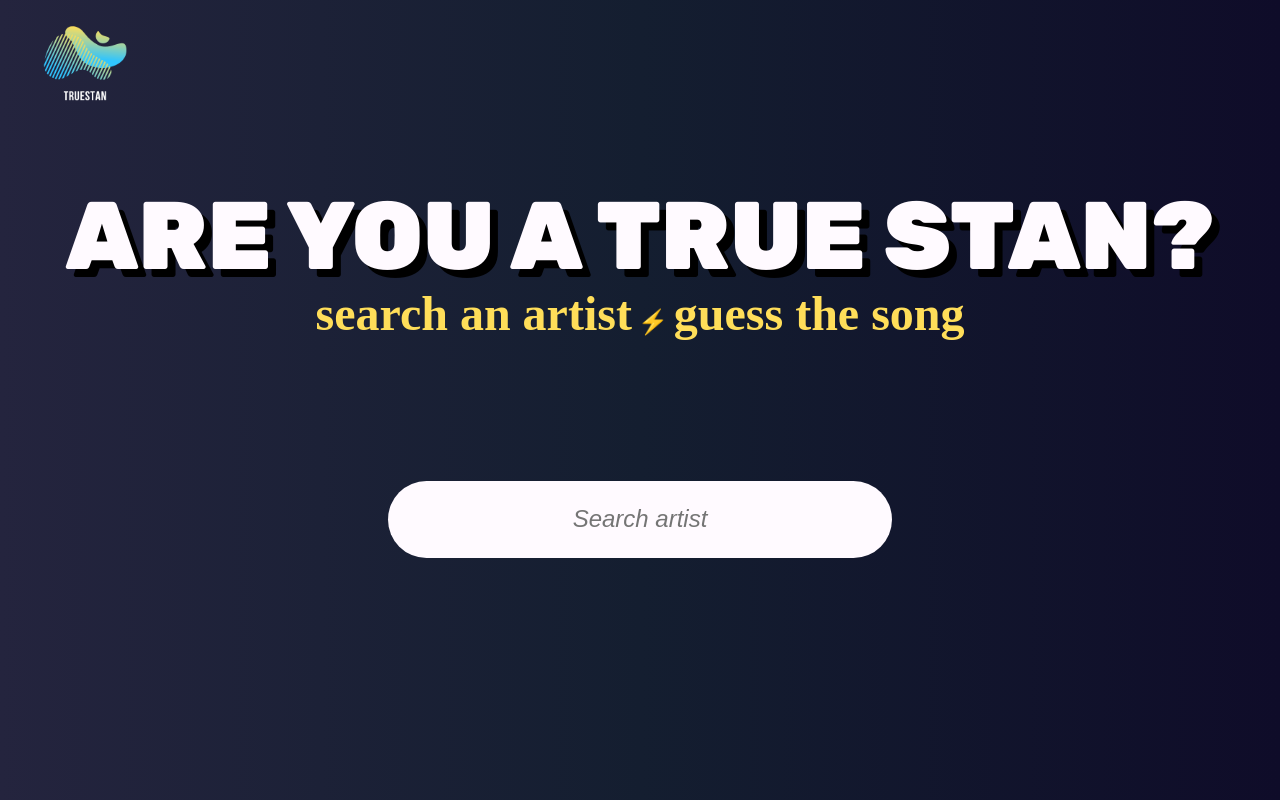
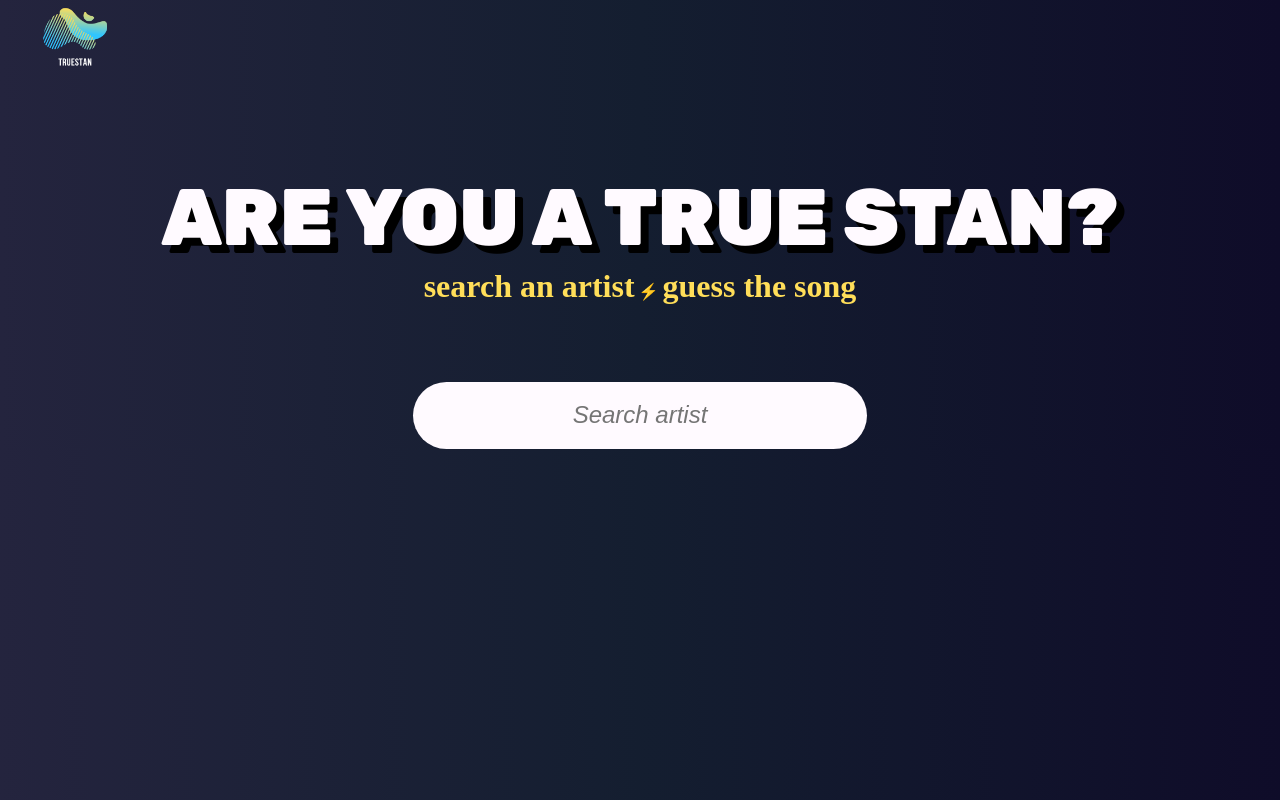
Before and after one commit to DominickDeJesus/TrueStan, a React (Create React App) app in the folder client/: page / in a window 1280 px wide. Built offline with nearby package versions, Linux system fonts and the light colour scheme; the HTML template or start-up script is replaced by a standard one; a web font is replaced by a local one.

Commit message:
fixed styling

```diff
--- a/client/src/App.css
+++ b/client/src/App.css
@@ -10,36 +10,42 @@ html {
 
 .container form input {
   justify-content: center;
-  width: 500px;
-  height: 75px;
+  width: 450px;
+  height: 65px;
   border-radius: 100px;
+  outline: none;
   text-align: center;
   font-size: x-large;
   color: #080808;
   background-color: #fffaff;
   border-style: none;
   font-style: italic;
-  margin-top: 100px;
+  margin-top: 50px;
 }
 
+.nav {
+  margin-bottom: 0;
+  margin-top: 0;
+}
 .container {
+  margin-top: 0em;
   justify-content: center;
   text-align: center;
 }
 h1 {
   text-transform: Uppercase;
   margin-bottom: 0.5em;
+  margin-top: 0;
   font-family: 'Rubik', sans-serif;
-  font-size: 6rem;
+  font-size: 5rem;
   text-shadow: 8px 8px black;
-  padding-top: 5px;
-
+  padding-top: 0px;
 }
 
 h2 {
   margin-top: -1.15em;
   font-family: 'Pirata One', cursive;
-  font-size: 3rem;
+  font-size: 2rem;
   color: #ffde59;
   text-align: center;
 }
@@ -47,8 +53,11 @@ h2 {
 h2 span {
   font-size: 0.5em;
 }
-
-button {
+.Buttons {
+  text-decoration: none;
+  padding-top: 200px;
+}
+.button {
   background-image: radial-gradient(#282828, black);
   width: 350px;
   height: 350px;
@@ -57,13 +66,24 @@ button {
   animation: turntable 30s infinite;
   animation-timing-function: linear;
 }
-
 @keyframes turntable {
   100% {
-    transform: rotate(5400deg);
+    transform: rotate(2250deg);
   }
 }
-
 .playHeader {
-  margin-bottom: 200px;
+  margin-bottom: 0;
 }
+h1.bounce {
+  animation-direction: alternate-reverse;
+  animation-name: gameover;
+  animation-timing-function: linear;
+  animation-duration: 1s;
+  animation-iteration-count: 3;
+  position: relative;
+}
+@keyframes gameover {
+  50% {
+    top: 200px;
+  }
+}
--- a/client/src/components/GameOverPage.jsx
+++ b/client/src/components/GameOverPage.jsx
@@ -1,7 +1,12 @@
 import React from 'react';
-
 const GameOverPage = () => {
-  return <h1>Game Over Man!</h1>;
+  return (
+    <div>
+      <h1 className="bounce">Game Over Man!</h1>
+      <a className="Buttons" onclick="click" href="/">
+        <h2 className="Buttons">Click here to try again</h2>
+      </a>
+    </div>
+  );
 };
-
 export default GameOverPage;
--- a/client/src/components/LandingPage.jsx
+++ b/client/src/components/LandingPage.jsx
@@ -20,7 +20,7 @@ const LandingPage = ({ search, setSearch, getArtist, setArtistObj }) => {
   };
 
   return (
-    <Container>
+    <Container style={{ paddingTop: '6.0em' }}>
       <h1 data-text="ARE YOU A TRUE STAN">ARE YOU A TRUE STAN?</h1>
 
       <h2>
--- a/client/src/components/NavMenu.jsx
+++ b/client/src/components/NavMenu.jsx
@@ -6,7 +6,7 @@ const NavMenu = () => {
   return (
     <Nav defaultActiveKey="/home" as="ul">
       <a href="/">
-        <img alt="Logo" width="90px" src={truefan} />
+        <img alt="Logo" width="70px" src={truefan} />
       </a>
     </Nav>
   );
--- a/client/src/components/PlayPage.jsx
+++ b/client/src/components/PlayPage.jsx
@@ -21,8 +21,10 @@ const PlayPage = ({
   if (artistObj.resultCount === 0) {
     return (
       <>
-        <h1>Couldn't Find Artist!</h1>
-        <button className="Buttons" onClick={handleClick} />
+        <h1 style={{ paddingTop: '150px' }}>Couldn't Find Artist!</h1>
+        <h2 className="Buttons" style={{ padding: '0' }} onClick={handleClick}>
+          Click Here To Search Again
+        </h2>
       </>
     );
   }
@@ -116,7 +118,7 @@ const PlayPage = ({
     while (pickedSongIndecies.length < artistSongArr.length) {
       let randomIndex = Math.round(Math.random() * artistSongArr.length);
       //if the random index is not in the picked song inex then put it in there and retunr the random song
-      if (artistSongArr.indexOf(randomIndex) < 0) {
+      if (pickedSongIndecies.indexOf(randomIndex) < 0) {
         pickedSongIndecies.push(randomIndex);
         //console.log('I should have changed ', pickedSongIndecies);
         return artistSongArr[randomIndex];
@@ -177,22 +179,19 @@ const PlayPage = ({
   return (
     <div className="playHeader">
       <h1>Round {round}</h1>
-      <div>
-        <h2>Can you complete the catalogue?</h2>
-      </div>
+
       {/* <div>{currentTrack.trackName}</div> */}
-      <h2>Click the record to play!</h2>
+      <h2>Click the record to play</h2>
       <a>
         <button
           className="button"
-          style={{ borderRadius: '50%' }}
+          style={{ borderRadius: '50%', outline: 'none' }}
           onClick={toggleClick}
         >
           <img
             style={{ borderRadius: '50%' }}
             src={currentTrack.artworkUrl100}
             alt="Album Artwork"
-            onClick={toggleClick}
           />
         </button>
       </a>
```
